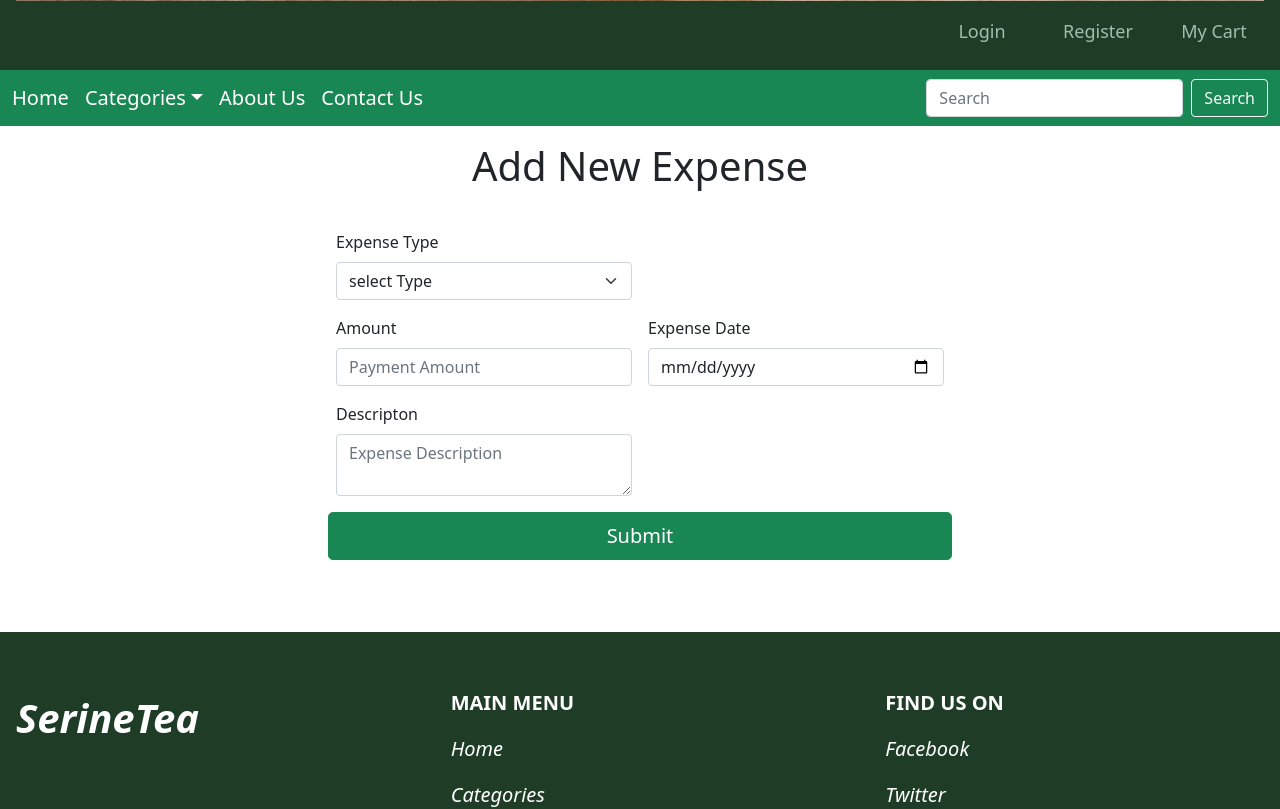
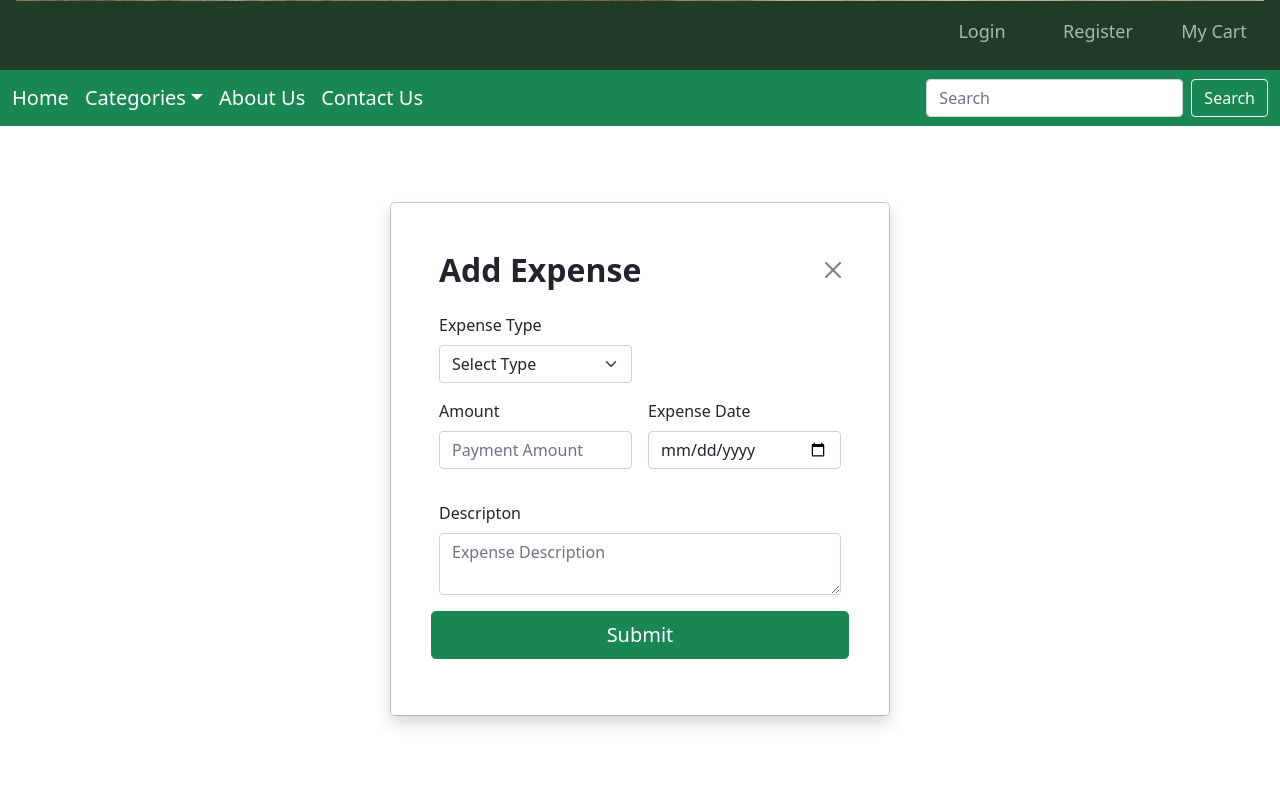
Before and after one commit to Maryam-Yumna/Tea-Store-Management-System, a React (Create React App) app in the folder frontend/: page /addExpenses in a window 1280 px wide. Shown: the part 480-1289 px from the top of the page. Built offline with nearby package versions, Linux system fonts and the light colour scheme; a small style sheet from the web is missing.

Commit message:
Added validations fot AddExpenses form

```diff
--- a/frontend/src/components/AddExpenses/AddExpenses.jsx
+++ b/frontend/src/components/AddExpenses/AddExpenses.jsx
@@ -8,19 +8,69 @@ class AddExpenses extends Component {
            type:"",
            amount: 0,
            description: "",
-           paymentDate:""
+           paymentDate:"",
+           typeError: false,
+           dateError: false
         }
 
         this.onSubmit = this.onSubmit.bind(this);
         this.onChange = this.onChange.bind(this);
+        this.validate = this.validate.bind(this);
+        this.insert = this.insert.bind(this);
     }
 
     componentDidMount(){
 
     }
 
+    validate(){
+        var today = new Date();
+        var year = today.getFullYear();
+        var month =(today.getMonth() + 1);
+        if(month<10){
+            month = "0"+(month);
+        }
+
+        var day = today.getDate();
+        if(day<10){
+            day = "0"+(day);
+        }
+        var today = year + '-' + month + '-' + day
+        console.log("1");
+        console.log("payday",this.state.paymentDate < today)
+
+        if(this.state.paymentDate> today){
+            console.log("2");
+            console.log(this.state.paymentDate);
+            this.setState({
+                dateError: true
+            });
+            return false;
+            console.log("date error")
+        }else{
+            console.log("3");
+            this.setState({
+                dateError: false
+            });
+            return true;
+        }
+    }
     onSubmit(e){
         e.preventDefault();
+        const valid = this.validate();
+        console.log(valid)
+        if(valid){
+            console.log("valid")
+            this.insert();
+        }
+        // this.validate().then(this.insert())
+
+        // console.log( this.state.typeError === false && this.state.dateError === false)
+
+    }
+    insert(){
+        if(this.state.dateError === false){
+            console.log( this.state.typeError === false && this.state.dateError === false)
             let Expense ={
                 type:this.state.type,
                 amount: this.state.amount,
@@ -39,20 +89,26 @@ class AddExpenses extends Component {
                 })
             })
         }
+    }
 
     onChange(e){
         this.setState({
             [e.target.name] : e.target.value
         });
         console.log(e.target.value, 'state',this.state.type);
+
     }
     render() {
         return (
             <div>
-                <div className="container w-100 p-3 text-center">
-                    <h1> Add New Expense</h1>
+                <div className="modal modal-signin position-static d-block py-5" tabindex="-1" role="dialog" >
+                    <div className="modal-dialog" role="document">
+                        <div className="modal-content rounded-5 shadow">
+                            <div className="modal-header p-5 pb-4 border-bottom-0">
+                                <h2 className="fw-bold mb-0">Add Expense</h2>
+                                <button type="button" className="btn-close" data-bs-dismiss="modal" aria-label="Close" onClick={(e)=>{this.props.history.push('/expenses')}}></button>
                             </div>
-                <div className="container w-50 p-3 ">
+                            <div className="modal-body p-5 pt-0">
                                 <div className="formWrapper">
                                     <form className="row g-3" onSubmit={this.onSubmit}>
                                         <div className="col-md-6">
@@ -62,8 +118,9 @@ class AddExpenses extends Component {
                                                 name="type"
                                                 aria-label="Default select example"
                                                 onChange={this.onChange}
-                                value={this.state.type}>
-                                <option value="">select Type</option>
+                                                value={this.state.type}
+                                                required>
+                                                <option value="">Select Type</option>
                                                 <option value="Phone Bill">Phone Bill</option>
                                                 <option value="Electricity Bill">Electricity Bill</option>
                                                 <option value="Water Bill">Water Bill</option>
@@ -89,7 +146,7 @@ class AddExpenses extends Component {
                                         <div className="col-md-6">
                                             <label htmlFor="amount" className="form-label">Amount</label>
                                             <input
-                                type="text"
+                                                type="number"
                                                 className="form-control"
                                                 vale={this.state.amount}
                                                 name ="amount"
@@ -111,7 +168,16 @@ class AddExpenses extends Component {
                                                 required
                                             />
                                         </div>
-                        <div className="col-md-6">
+                                        {
+                                            this.state.dateError?
+                                            <div>
+                                                <label htmlFor="expenseDateError" className="form-label" style={{color:"red"}}>
+                                                    You cannot enter future dates. Please enter a valid date
+                                                </label>
+                                            </div>:
+                                            <div></div>
+                                        }
+                                        <div className="col-md-12">
                                             <label htmlFor="description" className="form-label">Descripton</label>
                                             <textarea
                                                 name="description"
@@ -128,6 +194,9 @@ class AddExpenses extends Component {
                                 </div>
                             </div>
                         </div>
+                    </div>
+                </div>
+            </div>
         );
     }
 }
```
Lines whose indentation alone changed are shown as unchanged.
